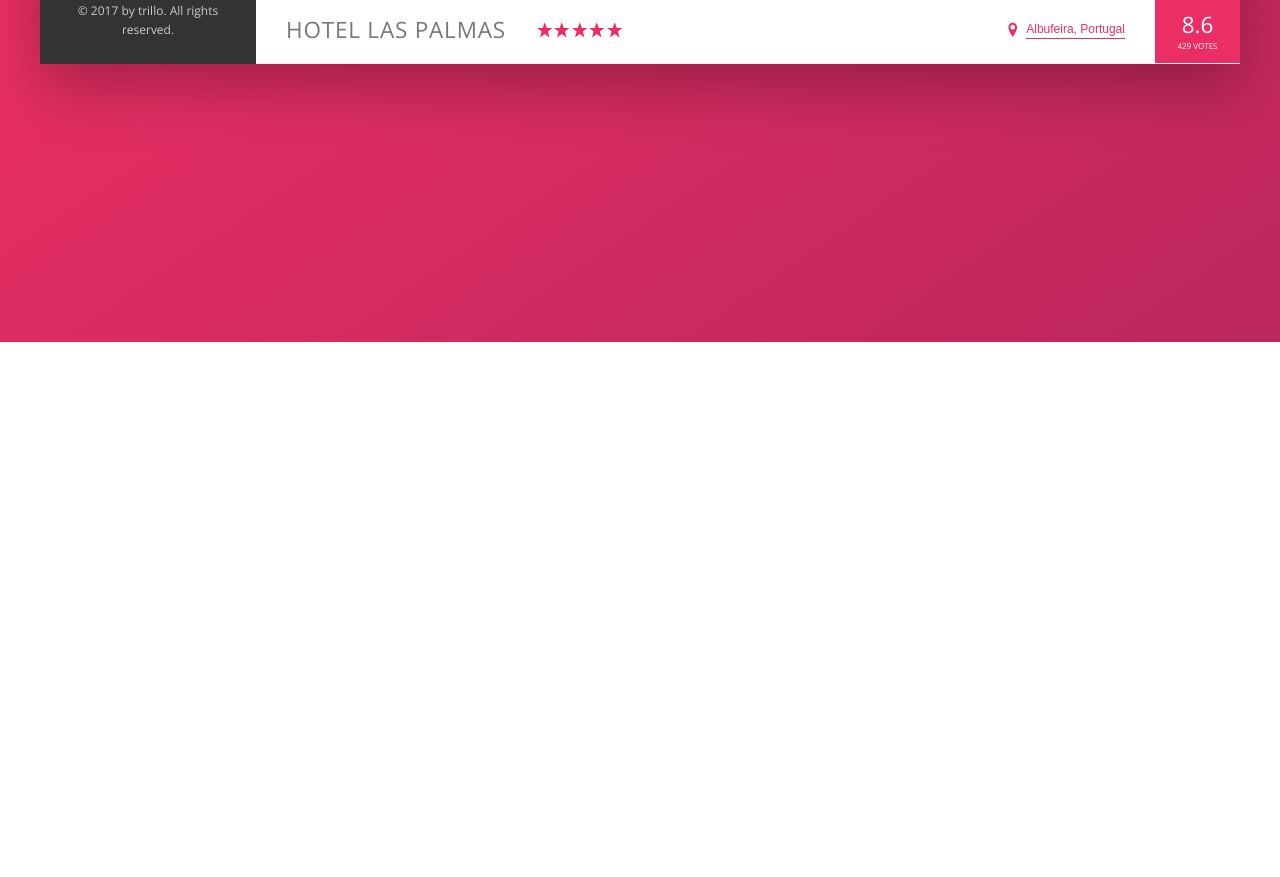
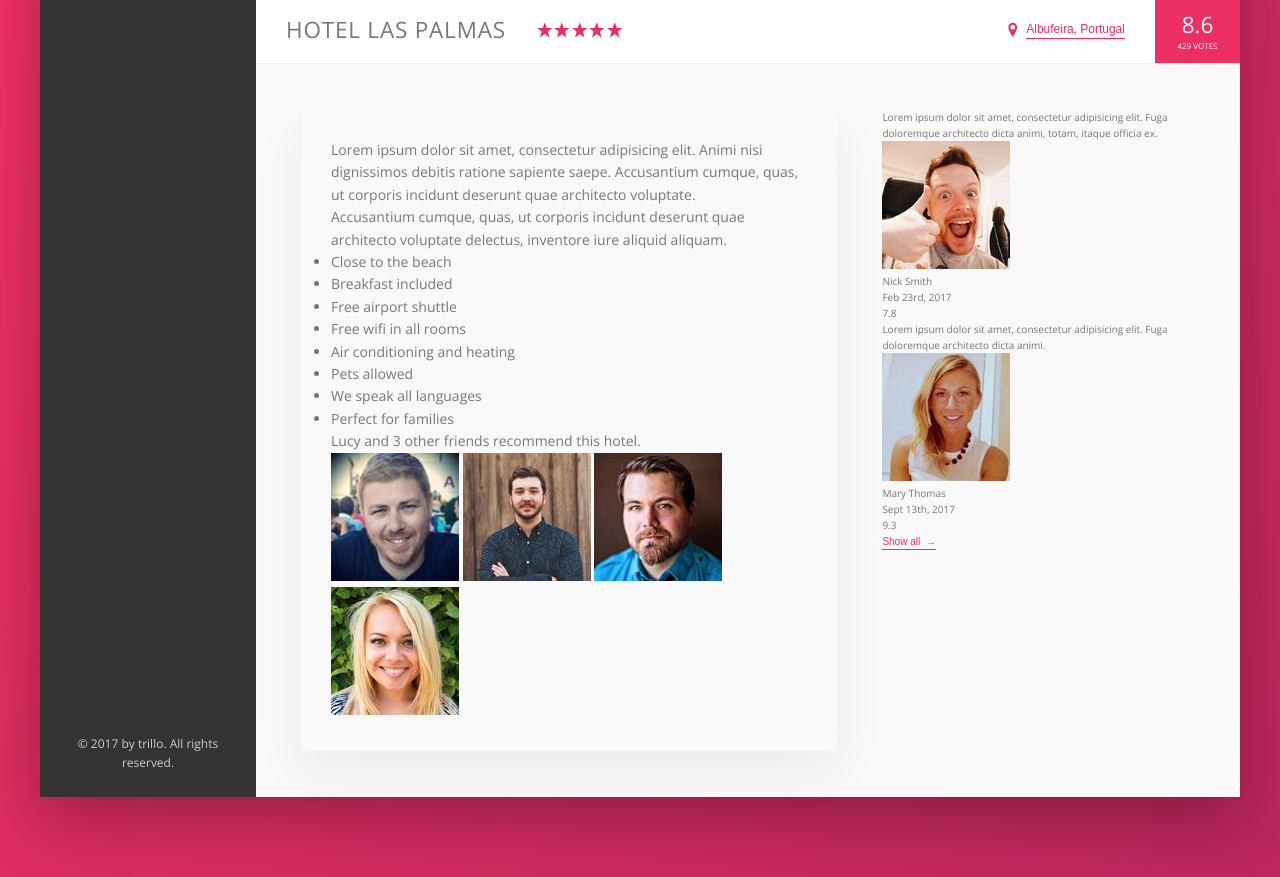
Before and after one commit to zumoskala/Trillo, a website: page index.html in a window 1280 px wide. Shown: the part 538-1415 px from the top of the page. Before the commit the page ends 880 px from the top, so only its background shows below. Drawn offline with nearby package versions, Linux system fonts and the light colour scheme.

Commit message:
hotel details 1/2

```diff
--- a/index.html
+++ b/index.html
@@ -132,6 +132,68 @@
                     <div class="overview__rating-count">429 votes</div>
                 </div>
             </div>
+            <div class="detail">
+                <div class="description">
+                    <p class="paragraph">
+                        Lorem ipsum dolor sit amet, consectetur adipisicing elit. Animi nisi dignissimos debitis ratione sapiente saepe. Accusantium cumque, quas, ut corporis incidunt deserunt quae architecto voluptate.
+                    </p>
+                    <p class="paragraph">
+                        Accusantium cumque, quas, ut corporis incidunt deserunt quae architecto voluptate delectus, inventore iure aliquid aliquam.
+                    </p>
+                    <ul class="list">
+                        <li class="list__item">Close to the beach</li>
+                        <li class="list__item">Breakfast included</li>
+                        <li class="list__item">Free airport shuttle</li>
+                        <li class="list__item">Free wifi in all rooms</li>
+                        <li class="list__item">Air conditioning and heating</li>
+                        <li class="list__item">Pets allowed</li>
+                        <li class="list__item">We speak all languages</li>
+                        <li class="list__item">Perfect for families</li>
+                    </ul>
+                    <div class="recommend">
+                        <p class="recommend__count">
+                            Lucy and 3 other friends recommend this hotel.
+                        </p>
+                        <div class="recommend__friends">
+                            <img src="img/user-3.jpg" alt="Friend 1" class="recommend__photo">
+                            <img src="img/user-4.jpg" alt="Friend 2" class="recommend__photo">
+                            <img src="img/user-5.jpg" alt="Friend 3" class="recommend__photo">
+                            <img src="img/user-6.jpg" alt="Friend 4" class="recommend__photo">
+                        </div>
+                    </div>
+                </div>
+
+                <figure class="user-reviews">
+                    <figure class="review">
+                        <blockquote class="review__text">
+                            Lorem ipsum dolor sit amet, consectetur adipisicing elit. Fuga doloremque architecto dicta animi, totam, itaque officia ex.
+                        </blockquote>
+                        <figcaption class="review__user">
+                            <img src="img/user-1.jpg" alt="User 1" class="review__photo">
+                            <div class="review__user-box">
+                                <p class="review__user-name">Nick Smith</p>
+                                <p class="review__user-date">Feb 23rd, 2017</p>
+                            </div>
+                            <div class="review__rating">7.8</div>
+                        </figcaption>
+                    </figure>
+
+                    <figure class="review">
+                        <blockquote class="review__text">
+                            Lorem ipsum dolor sit amet, consectetur adipisicing elit. Fuga doloremque architecto dicta animi.
+                        </blockquote>
+                        <figcaption class="review__user">
+                            <img src="img/user-2.jpg" alt="User 1" class="review__photo">
+                            <div class="review__user-box">
+                                <p class="review__user-name">Mary Thomas</p>
+                                <p class="review__user-date">Sept 13th, 2017</p>
+                            </div>
+                            <div class="review__rating">9.3</div>
+                        </figcaption>
+                    </figure>
+
+                    <button class="btn-inline">Show all <span>→</span></button>
+                </figure></div>
 
         </main>
     </div>
--- a/sass/_components.scss
+++ b/sass/_components.scss
@@ -216,7 +216,7 @@
 .overview {
   display: flex;
   align-items: center;
-  border-bottom: .1rem solid var(--color-grey-light-2);
+  border-bottom: var(--line);
 
   &__heading {
     font-size: 2.25rem;
--- a/sass/_layout.scss
+++ b/sass/_layout.scss
@@ -10,12 +10,11 @@
   font-size: 1.4rem;
   height: 7rem;
   background-color: #fff;
-  border-bottom: .1rem solid var(--color-grey-light-2);
+  border-bottom: var(--line);
 
   display: flex;
   justify-content: space-between;
   align-items: center;
-
 }
 
 .content {
@@ -40,3 +39,22 @@
   //it can grow as much as it can (in width)
   flex: 1;
 }
+
+.detail {
+  display: flex;
+  padding: 4.5rem;
+  background-color: var(--color-grey-light-1);
+  border-bottom: var(--line);
+}
+
+.description {
+  font-size: 1.4rem;
+  flex: 0 0 60%;
+  margin-right: 4.5rem;
+  padding: 3rem;
+  box-shadow: var(--shadow-light);
+}
+
+.user-reviews {
+  flex: 1;
+}
```
Also changed, not shown: css/style.css.
